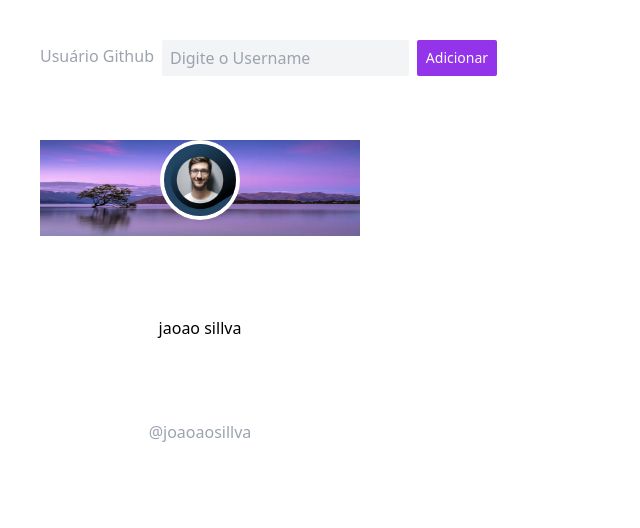
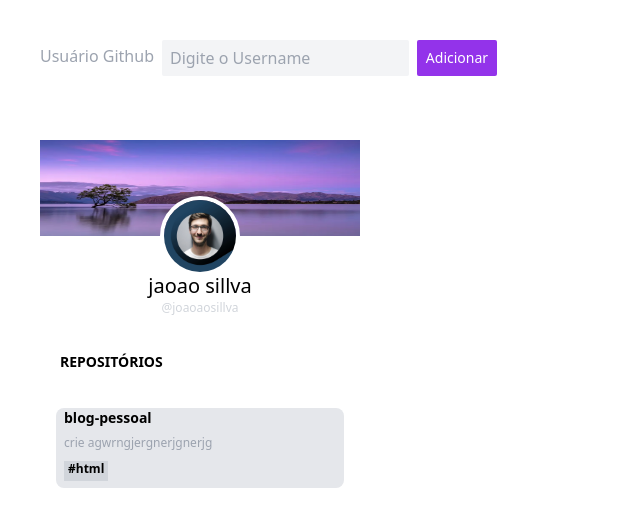
Before and after one commit to OttGod12/tailwind, a website: page src/index.html in a window 1280 px wide. Shown: the whole page, without its empty margins (0-640 px from the left). Drawn offline with Linux system fonts and the light colour scheme.

Commit message:
css finalizado
.

```diff
--- a/src/index.html
+++ b/src/index.html
@@ -9,16 +9,25 @@
 </head>
 <body class="h-screen w-screen">
     <div class="p-10 ">
-        <div class="flex  ">
+        <div class="flex ">
             <label class= "text-gray-400 mt-1"	>Usuário Github</label>
             <input class="bg-gray-100 rounded-sm ml-2 px-2 h-9 "  id="divUsuario" type="text" placeholder="Digite o Username">
             <button class="bg-purple-600 w-20 text-sm text-white rounded-sm ml-2" >Adicionar </button>
         </div>
-        <div class="h-96 w-80 mt-16 flex flex-wrap text-center justify-center items-start">
+        <div class="h-96 w-80 mt-16 flex flex-wrap text-center justify-center items-start border-1 ">
             <img class=" w-full h-24" src="../fundo.webp" alt="fundo">
-            <img class="w-20 border-4 absolute border-white rounded-full" src="../fotopewrfil.webp" alt="foto perfil">
-            <p class="w-full ">jaoao sillva</p>
-            <p class="text-gray-400  w-full">@joaoaosillva</p>
+            <img class="w-20 border-4 absolute border-white  rounded-full mt-14 " src="../fotopewrfil.webp" alt="foto perfil">
+            <div class="flex flex-wrap">
+                <p class="w-full text-xl">jaoao sillva</p>
+                <p class="text-gray-300 w-full text-xs">@joaoaosillva</p>
+            </div>
+            <p class="font-semibold w-full text-left text-sm pl-5">REPOSITÓRIOS</p>
+            <div class="flex flex-wrap bg-gray-200 h-20 w-72 pl-2 rounded-lg text-left">
+                <p class="font-bold text-sm h-5 w-full">blog-pessoal </p>
+                <p class="text-gray-400 text-xs h-5 w-full">crie agwrngjergnerjgnerjg</p>
+                <p class="font-bold bg-gray-300 text-xs h-5 px-1 ">#html</p>
+            </div>
+
         </div>
     </div>
 
```
Also changed, not shown: src/output.css.
